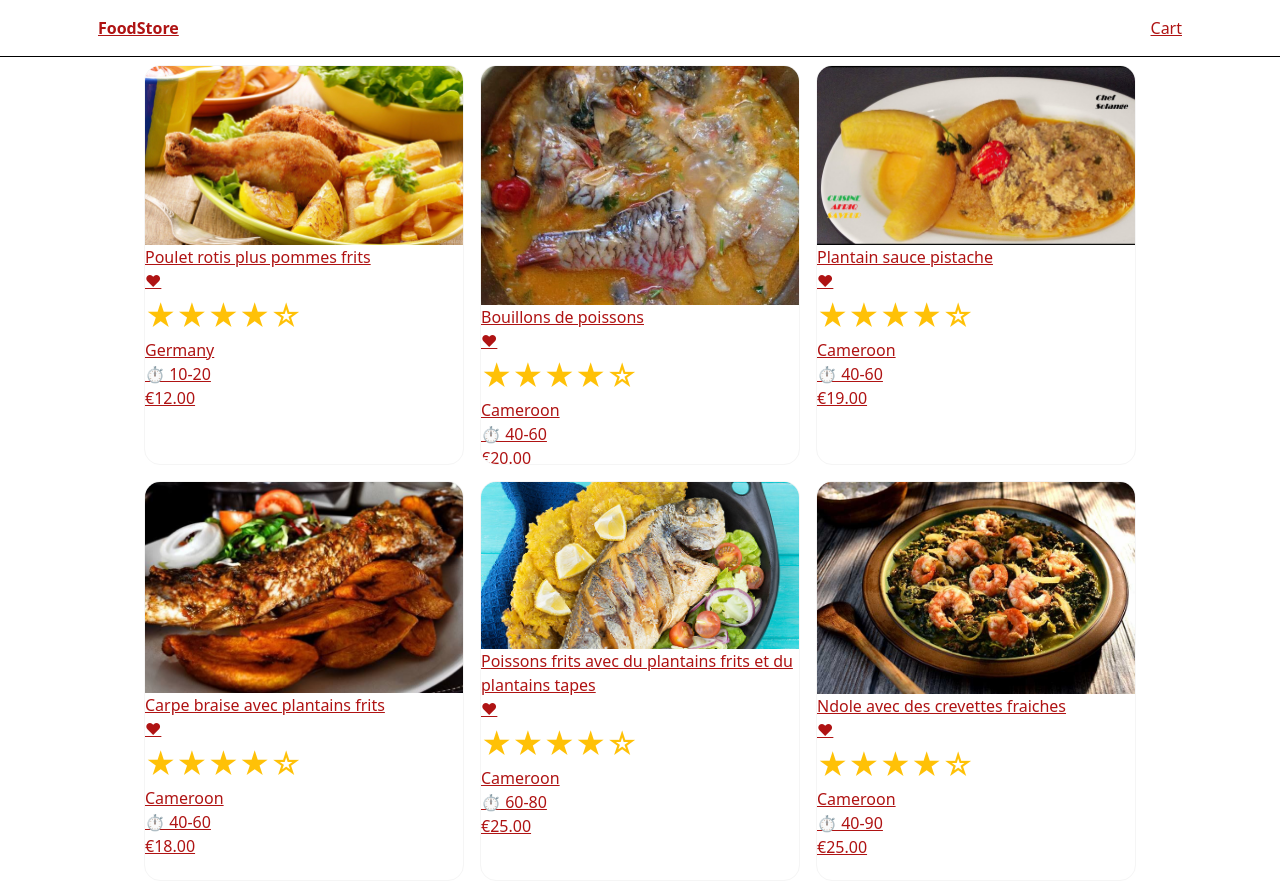
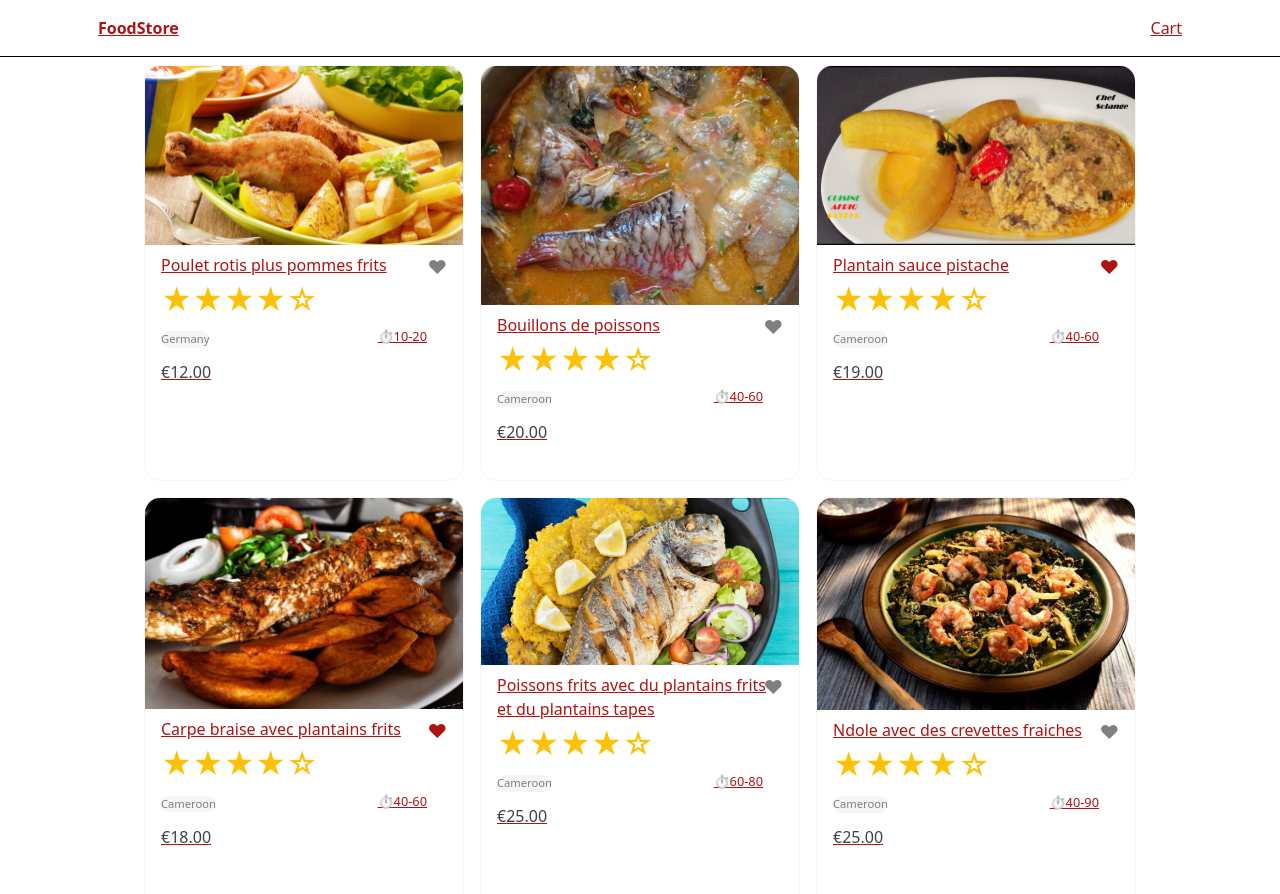
Before and after one commit to prkd2002/foodstore, an Angular app: page / in a window 1280 px wide. Shown: the top 894 px of the page. Built offline with nearby package versions, Linux system fonts and the light colour scheme.

Commit message:
Adding Food Details To The Cards

```diff
--- a/src/app/components/home/home.component.html
+++ b/src/app/components/home/home.component.html
@@ -7,39 +7,45 @@
                     {{food.name}}
 
                 </div>
-                <div>
+
+
                     <span class="favorite {{food.favorite? '':'not'}}">
                         &#10084;
 
                     </span>
 
-                </div>
-                <ngb-rating
+
+
+                <div class="star-rating">
+                    <ngb-rating
                     [max]="5"
                     [(rate)]="food.stars"
                     [readonly]="false">
                 </ngb-rating>
 
+                </div>
 
                 <div class="product-item-footer">
-                    <div class="origins">
-                        <span class="origins" *ngFor="let origin of food.origins">
+                    <div class="origins" *ngFor="let origin of food.origins">
+                        <span>
                             {{origin}}
                         </span>
 
                     </div>
                     <div class="cook-time">
-                        <span>⏱️</span>
-                        {{food.cookTime}}
+                        <span>⏱️{{food.cookTime}}</span>
 
-                    </div>
-                    <div class="price">
-                        <span>
-                            {{food.price |currency:'EUR' }}
-                        </span>
 
                     </div>
 
+
+
+                </div>
+
+                <div class="price">
+                    <span>
+                        {{food.price |currency:'EUR' }}
+                    </span>
 
                 </div>
 
--- a/src/app/components/home/home.component.scss
+++ b/src/app/components/home/home.component.scss
@@ -9,7 +9,7 @@
 }
 
 ul li a {
-    height: 25rem;
+    height: 26rem;
     width: 20rem;
     border:1px solid whitesmoke ;
     border-radius: 1rem;
@@ -31,3 +31,65 @@
     color: #FFC107; /* Couleur des étoiles */
     font-size: 30px; /* Taille des étoiles */
   }
+
+  .content{
+    padding: .5rem 1rem ;
+    position: relative;
+
+
+  }
+
+  .favorite{
+    position: absolute;
+    top: .5rem;
+    right: 1rem;
+    font-size: 1.2rem;
+  }
+
+  .favorite.not{
+    color: gray;
+
+  }
+
+  .star-rating{
+    margin-bottom: .2rem;
+
+  }
+
+  .product-item-footer{
+    display: flex;
+    justify-content:space-between ;
+    align-items: center;
+
+
+
+  }
+
+  .origins{
+    flex: 9;
+  }
+
+  .origins span{
+    border-radius: 2rem;
+    background-color: whitesmoke;
+    display: inline-block;
+    font-size: .7rem;
+    color: grey;
+    margin-right: .3rem;
+
+
+  }
+
+  .cook-time{
+    font-size: .8rem;
+    flex: 3;
+    text-align: right;
+    margin-right: 20px;
+  }
+
+  .price{
+    color: #414141;
+    margin-top: .7rem;
+
+
+  }
```
